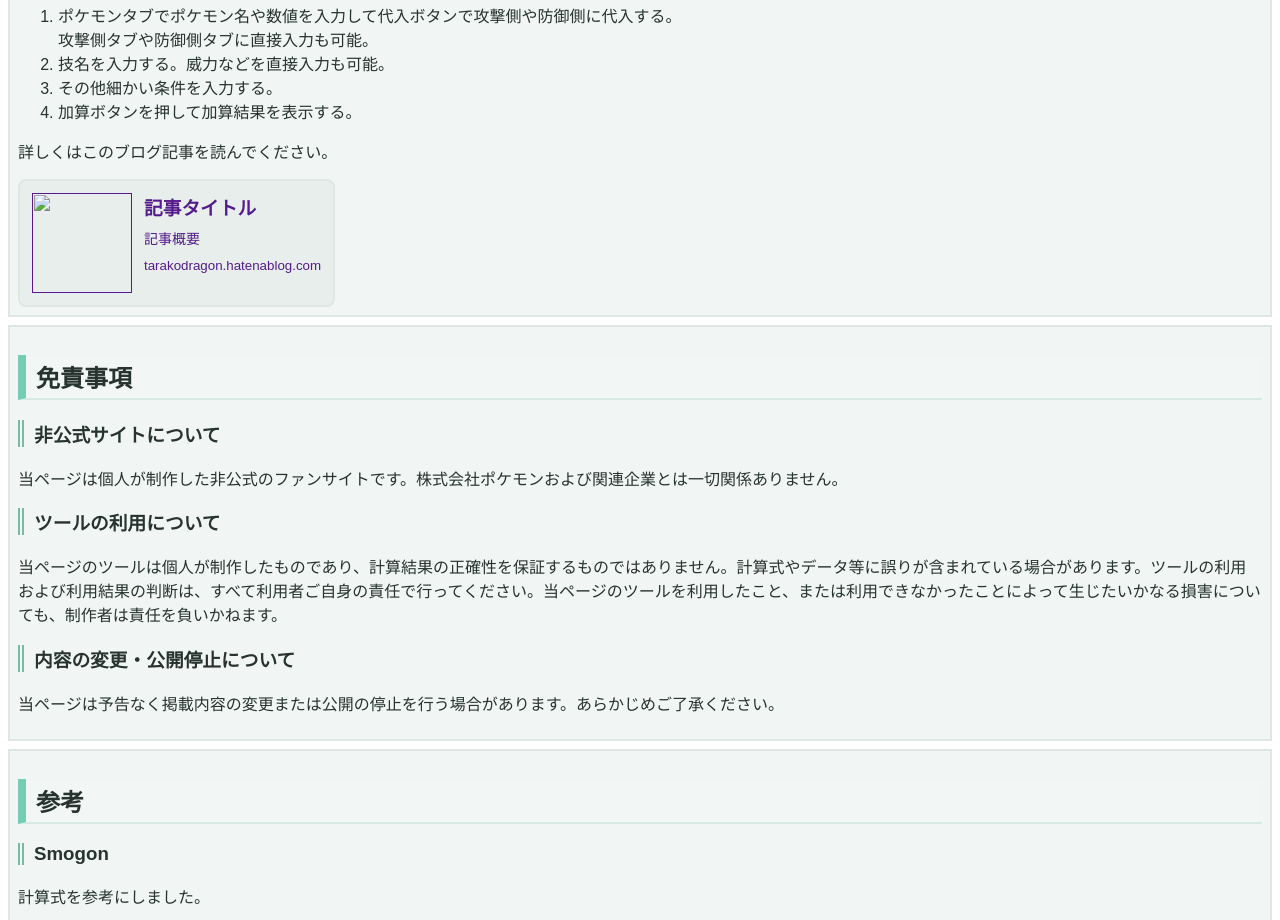
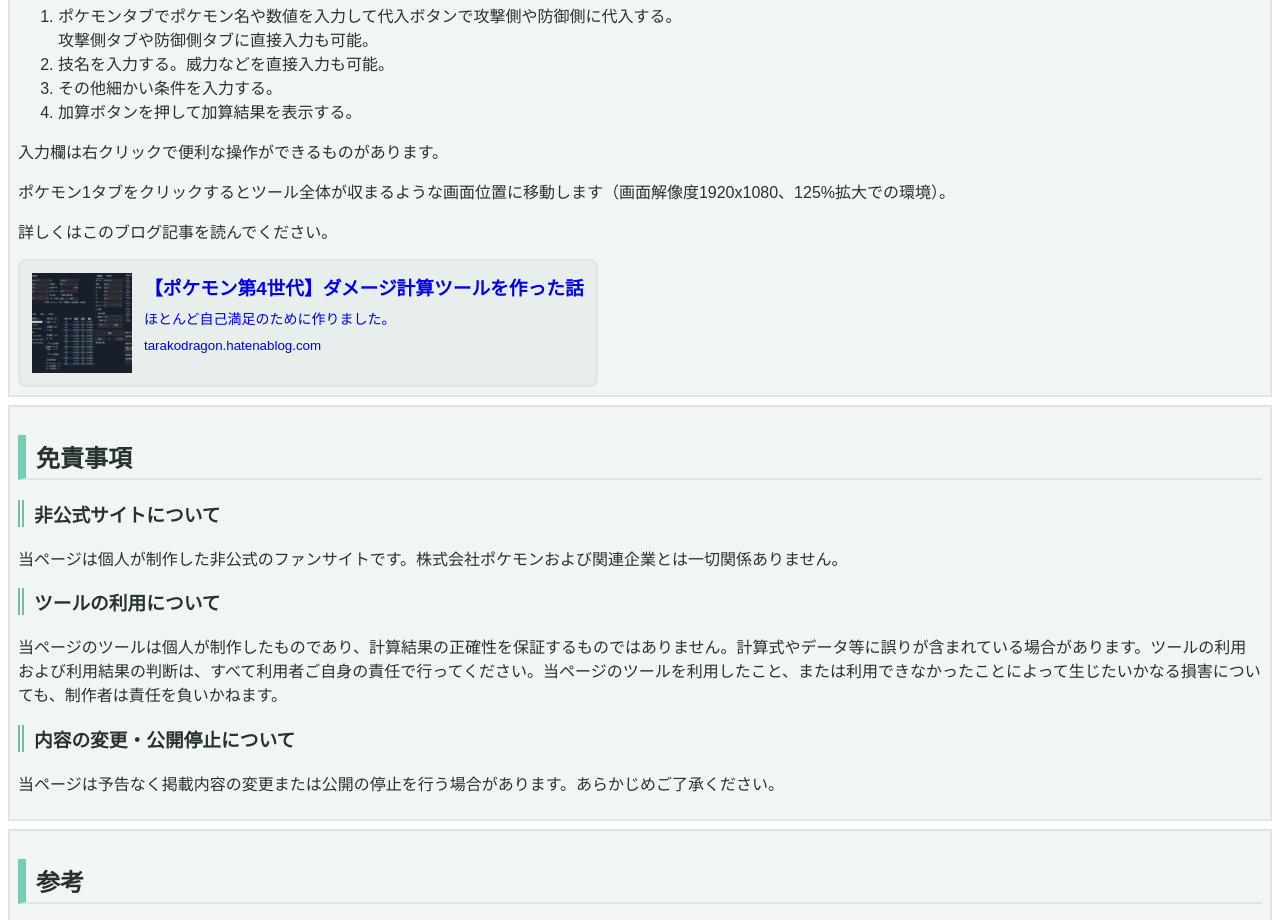
Before and after one commit to tarakodragon/pokemon-gen4-damage-calculator, a plain HTML site: page index.html in a window 1280 px wide. Shown: the part 1015-1935 px from the top of the page. Drawn offline with Linux system fonts and the light colour scheme.

Commit message:
Update index.html

```diff
--- a/index.html
+++ b/index.html
@@ -993,12 +993,14 @@
       <li>その他細かい条件を入力する。</li>
       <li>加算ボタンを押して加算結果を表示する。</li>
     </ol>
+    <p>入力欄は右クリックで便利な操作ができるものがあります。</p>
+    <p>ポケモン1タブをクリックするとツール全体が収まるような画面位置に移動します（画面解像度1920x1080、125%拡大での環境）。</p>
     <p>詳しくはこのブログ記事を読んでください。</p>
-    <a href="" class="ogp-card" target="_blank" rel="noopener noreferrer">
-      <img src="" alt="">
+    <a href="https://tarakodragon.hatenablog.com/entry/2026/11/28/190000" class="ogp-card" target="_blank" rel="noopener noreferrer">
+      <img src="images/blog_poke.png" alt="">
       <div>
-        <h3 class="no-style">記事タイトル</h3>
-        <p>記事概要</p>
+        <h3 class="no-style">【ポケモン第4世代】ダメージ計算ツールを作った話</h3>
+        <p>ほとんど自己満足のために作りました。</p>
         <small>tarakodragon.hatenablog.com</small>
       </div>
     </a>
```
